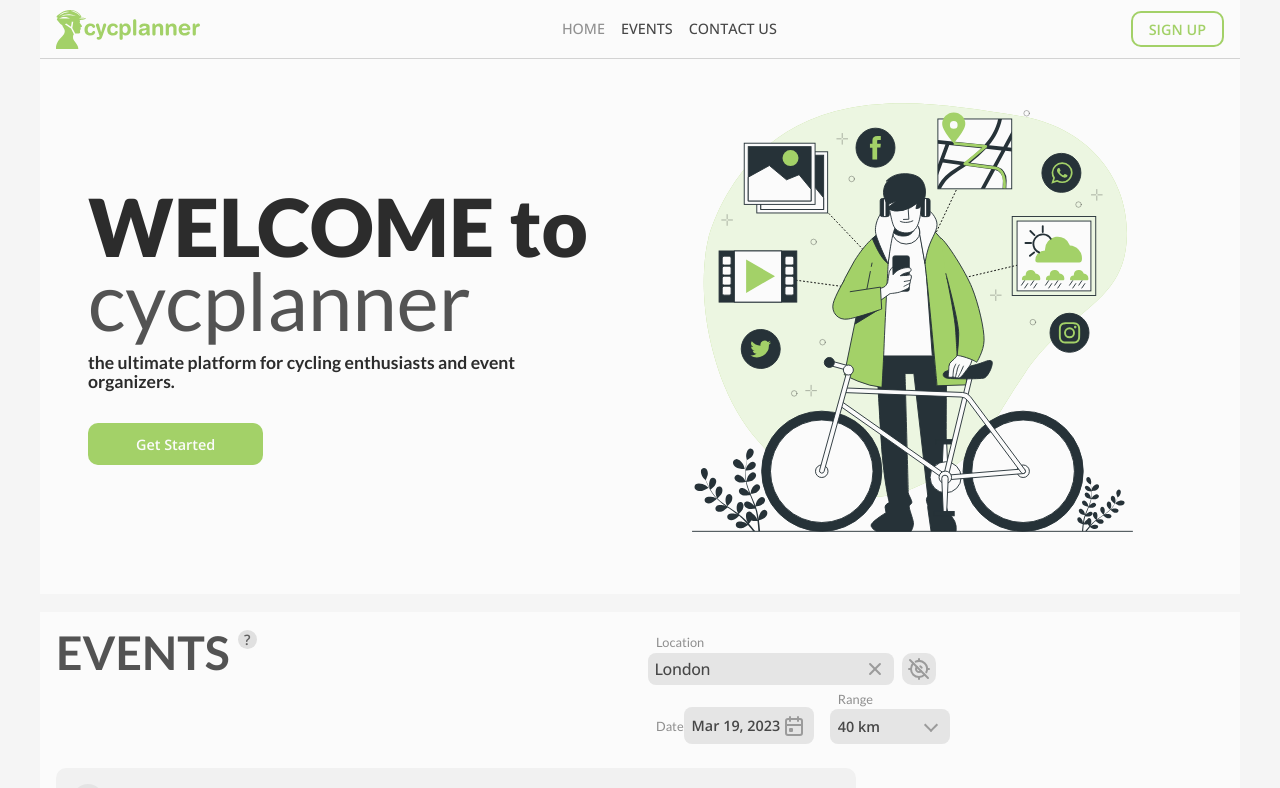
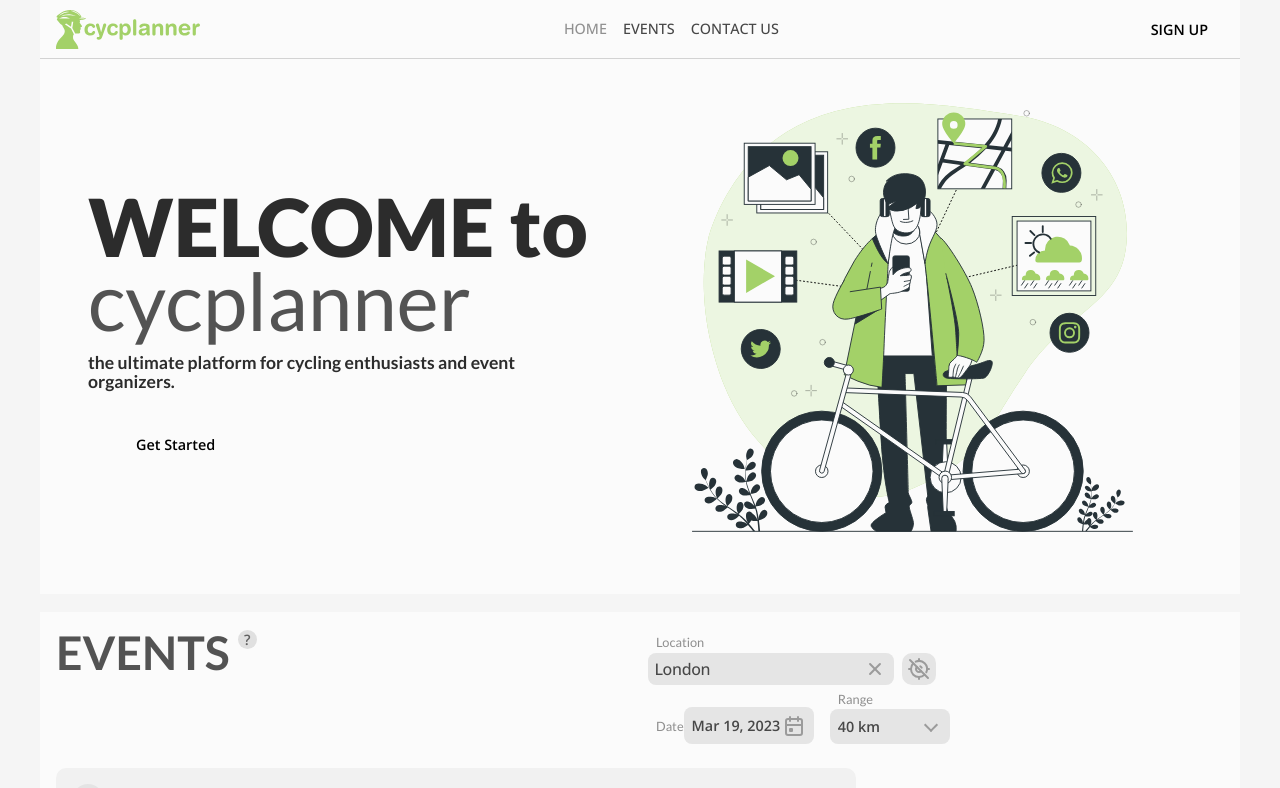
Before and after one commit to vladokuskov/cycplanner, a Next.js app: page / in a window 1280 px wide. Shown: the top 788 px of the page. Built offline with nearby package versions, Linux system fonts and the light colour scheme.

Commit message:
changed 'type' and added 'variant' props

```diff
--- a/src/components/button.tsx
+++ b/src/components/button.tsx
@@ -1,18 +1,24 @@
-interface Button {
-  size?: 'sm' | 'md' | 'xl' | 'xxl';
-  type: 'filled' | 'outline' | 'icon' | 'text' | 'icon-outlined';
-  label?: string;
-  icon?: React.ReactNode;
-  stretched?: boolean;
-  onClick?: (event: React.MouseEvent<HTMLButtonElement>) => void;
-}
+import { IButton } from '@/types/button-component.types';
 
-const Button = ({ onClick, label, type, icon, size, stretched }: Button) => {
-  const buttonClassName = `btn btn-${type} ${size} ${stretched && 'full'}`;
+const Button = ({
+  onClick,
+  label,
+  variant,
+  icon,
+  size = 'sm',
+  stretched = false,
+  type = 'submit',
+}: IButton) => {
+  const buttonClassName = `btn btn-${variant} ${size} ${stretched && 'full'}`;
 
   return (
-    <button className={buttonClassName} onClick={onClick} title={label}>
-      {type === 'icon' || type === 'icon-outlined' ? icon : label}
+    <button
+      className={buttonClassName}
+      onClick={onClick}
+      title={label}
+      type={type}
+    >
+      {variant === 'icon' || variant === 'icon-outlined' ? icon : label}
     </button>
   );
 };
```
